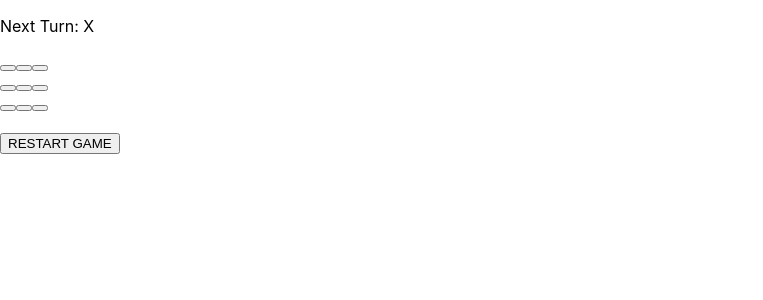
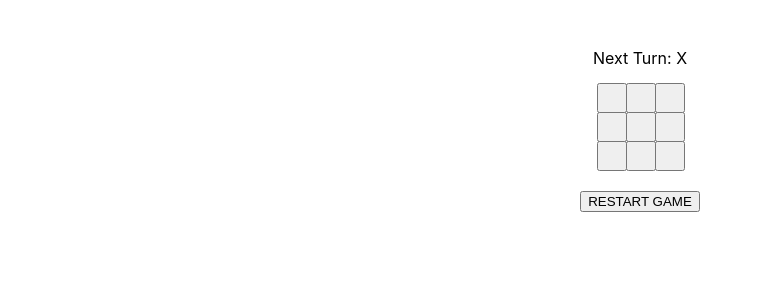
Before and after one commit to glranda/tic-tac-toe, a React (Create React App) app: page / in a window 1280 px wide. Shown: the top 300 px of the page, without its empty margins (0-763 px from the left). Built offline with nearby package versions, Linux system fonts and the light colour scheme.

Commit message:
[TTT-6] fix up button styling, typescript fixes

```diff
--- a/src/App.css
+++ b/src/App.css
@@ -1,7 +1,18 @@
 .game {
+  align-items: center;
   display: flex;
   flex-direction: column;
   justify-content: center;
-  align-items: center;
   margin-top: 2em;
 }
+
+.square {
+  float: left;
+  font-size: 20px;
+  height: 30px;
+  line-height: 25px;
+  margin-right: -1px;
+  margin-top: -1px;
+  padding: 0;
+  width: 30px;
+}
--- a/src/App.tsx
+++ b/src/App.tsx
@@ -1,13 +1,14 @@
-import * as React from 'react'
+import * as React from "react"
+import "./App.css"
 
 function Board() {
-  const [squares, setStatus] = React.useState(Array(9).fill(null));
+  const [squares, setStatus] = React.useState(Array(9).fill(null))
 
-  const nextValue = setNextValue(squares);
-  const winner = determineWinner(squares);
-  const status = calculateStatus(winner, squares, nextValue);
+  const nextValue = setNextValue(squares)
+  const winner = determineWinner(squares)
+  const status = calculateStatus(winner, squares, nextValue)
 
-  function selectedPosition(square: any) {
+  function selectedPosition(square: number) {
     if (winner || squares[square]) {
       return
     }
@@ -20,7 +21,7 @@ function Board() {
     setStatus(Array(9).fill(null))
   }
 
-  function position(i: any) {
+  function position(i: number) {
     return (
       <button className="square" onClick={() => selectedPosition(i)}>
         {squares[i]}
@@ -54,11 +55,11 @@ function Board() {
   )
 }
 
-function setNextValue(squares: any) {
-  return squares.filter(Boolean).length % 2 === 0 ? 'X' : '0'
+function setNextValue(squares: object[]) {
+  return squares.filter(Boolean).length % 2 === 0 ? "X" : "0"
 }
 
-function determineWinner(squares: any) {
+function determineWinner(squares: object[]) {
   const lines = [
     [0,1,2],
     [3,4,5],
@@ -77,7 +78,7 @@ function determineWinner(squares: any) {
   }
 }
 
-function calculateStatus(winner: any, squares: any, nextValue: any) {
+function calculateStatus(winner: any, squares: object[], nextValue: string) {
   return winner ? `Winner: ${winner}` : squares.every(Boolean) ? `Scratch` : `Next Turn: ${nextValue}`
 }
 
@@ -86,13 +87,13 @@ function Game() {
     <div className="game">
       <Board />
     </div>
-  );
+  )
 }
 
 function App() {
   return (
     <Game />
-  );
+  )
 }
 
 export default App;
```
